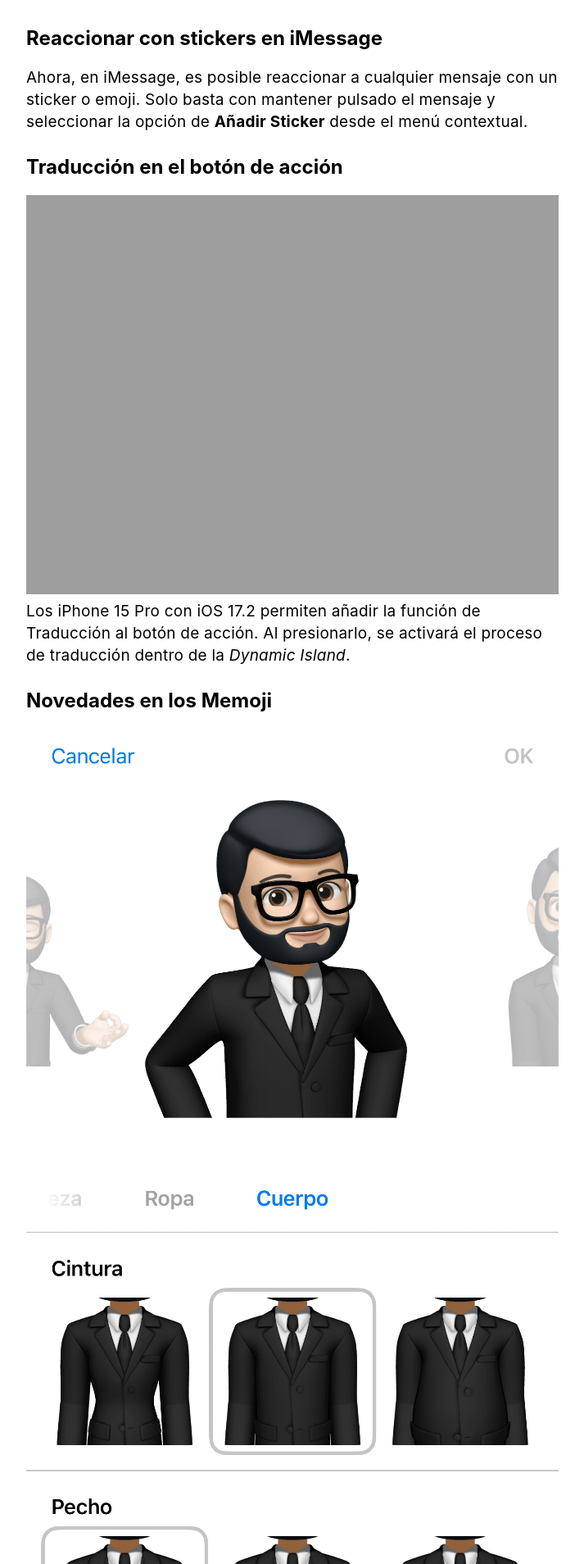
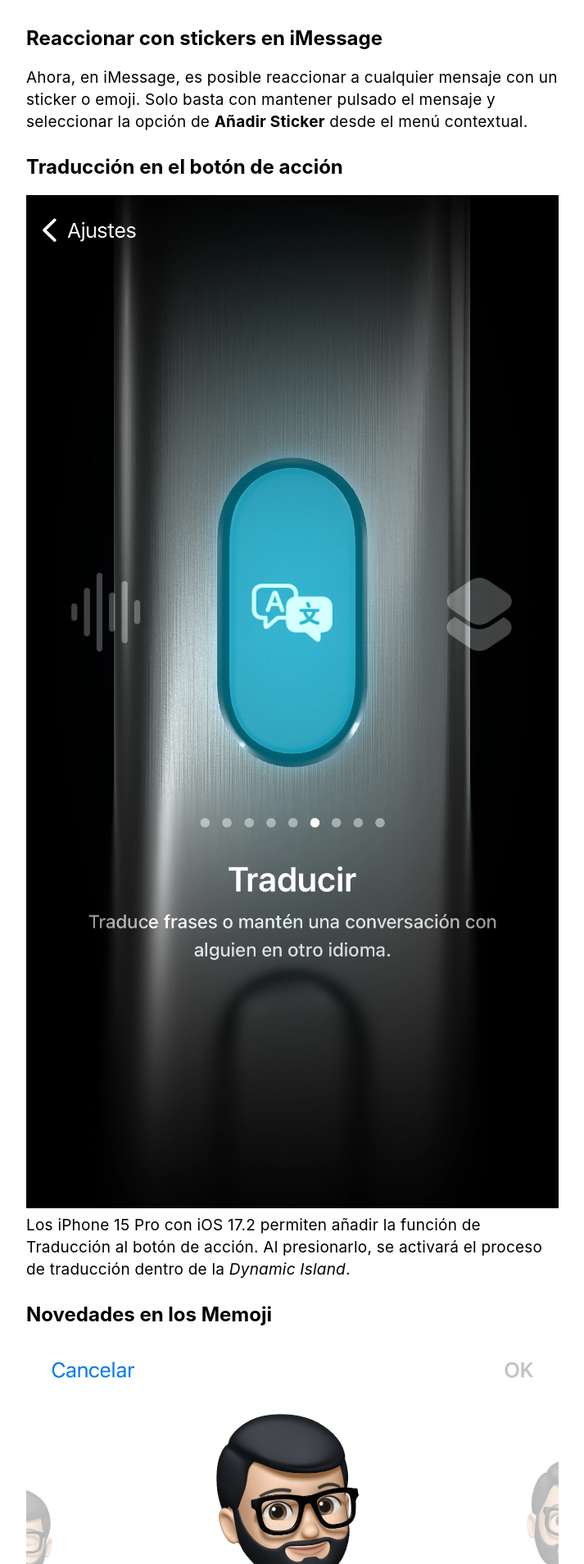
Before and after one commit to AJRAtoni/ajra, a Jekyll site: the page built from _posts/2023-12-12-ios17-2.md, in a window 1280 px wide. Shown: the part 2310-4218 px from the top of the page at 82% size, without its empty margins (283-996 px from the left). Built offline with Jekyll 4.4.1, drawn with Linux system fonts in a browser that asks for light colours.

Commit message:
12/12/2023

```diff
--- a/_posts/2023-12-12-ios17-2.md
+++ b/_posts/2023-12-12-ios17-2.md
@@ -20,7 +20,7 @@
 Ahora, en iMessage, es posible reaccionar a cualquier mensaje con un sticker o emoji. Solo basta con mantener pulsado el mensaje y seleccionar la opción de **Añadir Sticker** desde el menú contextual.
 
 ## Traducción en el botón de acción
-![Accion Traducir](https://ajra.es/images/posts/acciontraucir.webp)
+![Accion Traducir](https://ajra.es/images/posts/acciontraducir.webp)
 Los iPhone 15 Pro con iOS 17.2 permiten añadir la función de Traducción al botón de acción. Al presionarlo, se activará el proceso de traducción dentro de la *Dynamic Island*.
 
 ## Novedades en los Memoji
```
Also changed, not shown: 1 other file.
